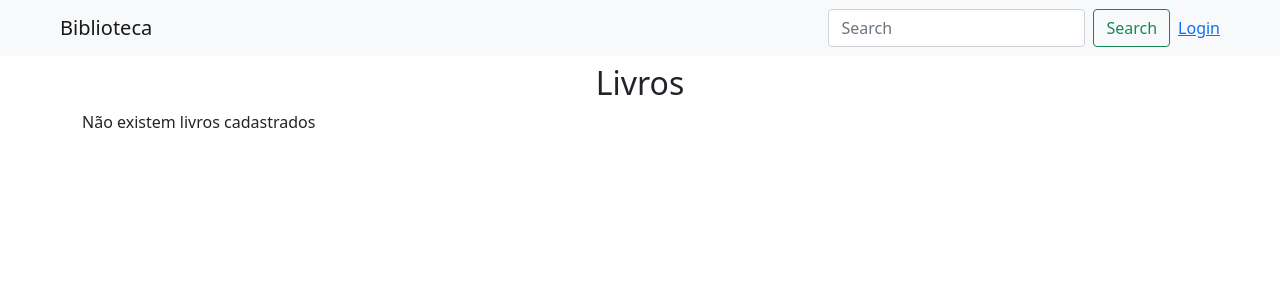
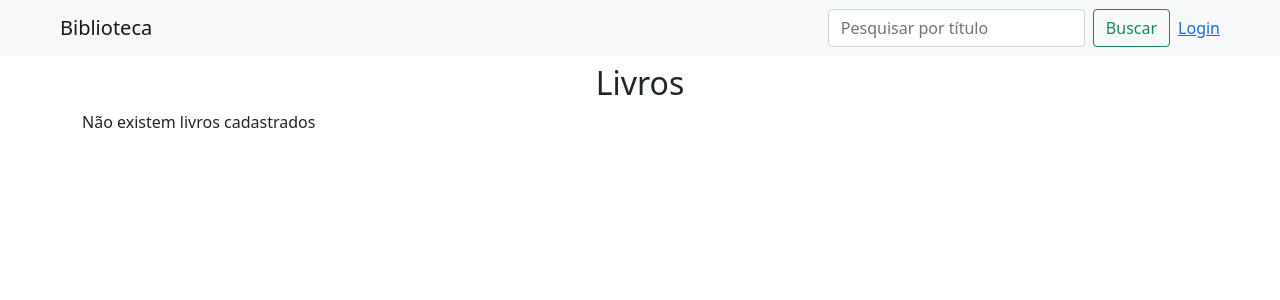
Before and after one commit to gabrielvsb/django-biblioteca, a Django app: page / in a window 1280 px wide. Shown: the top 300 px of the page. Run offline with Django 5.2, Linux system fonts and the light colour scheme; data that the repository does not hold is empty.

Commit message:
ajustando barra de pesquisa

```diff
--- a/biblioteca/views.py
+++ b/biblioteca/views.py
@@ -7,8 +7,12 @@ from django.utils import timezone
 from biblioteca.models import Livro, Emprestimo, Pessoa
 
 def home(request):
+    search_query = request.GET.get('search')
     livros = Livro.objects.all()
     livros_com_emprestimo = []
+
+    if search_query:  # Se houver uma busca, filtra os livros pelo título
+        livros = livros.filter(titulo__icontains=search_query)
 
     if request.user.is_authenticated:
         try:
@@ -23,7 +27,8 @@ def home(request):
 
     context = {
         'livros': livros,
-        'livros_com_emprestimo': livros_com_emprestimo
+        'livros_com_emprestimo': livros_com_emprestimo,
+        'search_query': search_query
     }
     return render(request, 'biblioteca/home.html', context)
 
--- a/templates/shared/base.html
+++ b/templates/shared/base.html
@@ -17,10 +17,10 @@
             <div class="container-fluid mx-5">
               <a class="navbar-brand" href="{% url 'home' %}">Biblioteca</a>
               <div class="d-flex align-items-center">
-                <form class="d-flex me-2">
-                    <input class="form-control me-2" type="search" placeholder="Search" aria-label="Search">
-                    <button class="btn btn-outline-success" type="submit">Search</button>
-                  </form>
+                  <form class="d-flex me-2" method="get" action="{% url 'home' %}">
+                    <input class="form-control me-2" type="text" name="search" placeholder="Pesquisar por título" value="{% if search_query %}{{ search_query }}{% endif %}">
+                    <button class="btn btn-outline-success" type="submit">Buscar</button>
+                </form>
                   {% if user.is_authenticated %}
                     <span>{{ user.username}} | <a href="{% url 'logout' %}">Logout</a></span>
                   {% else %}
```
